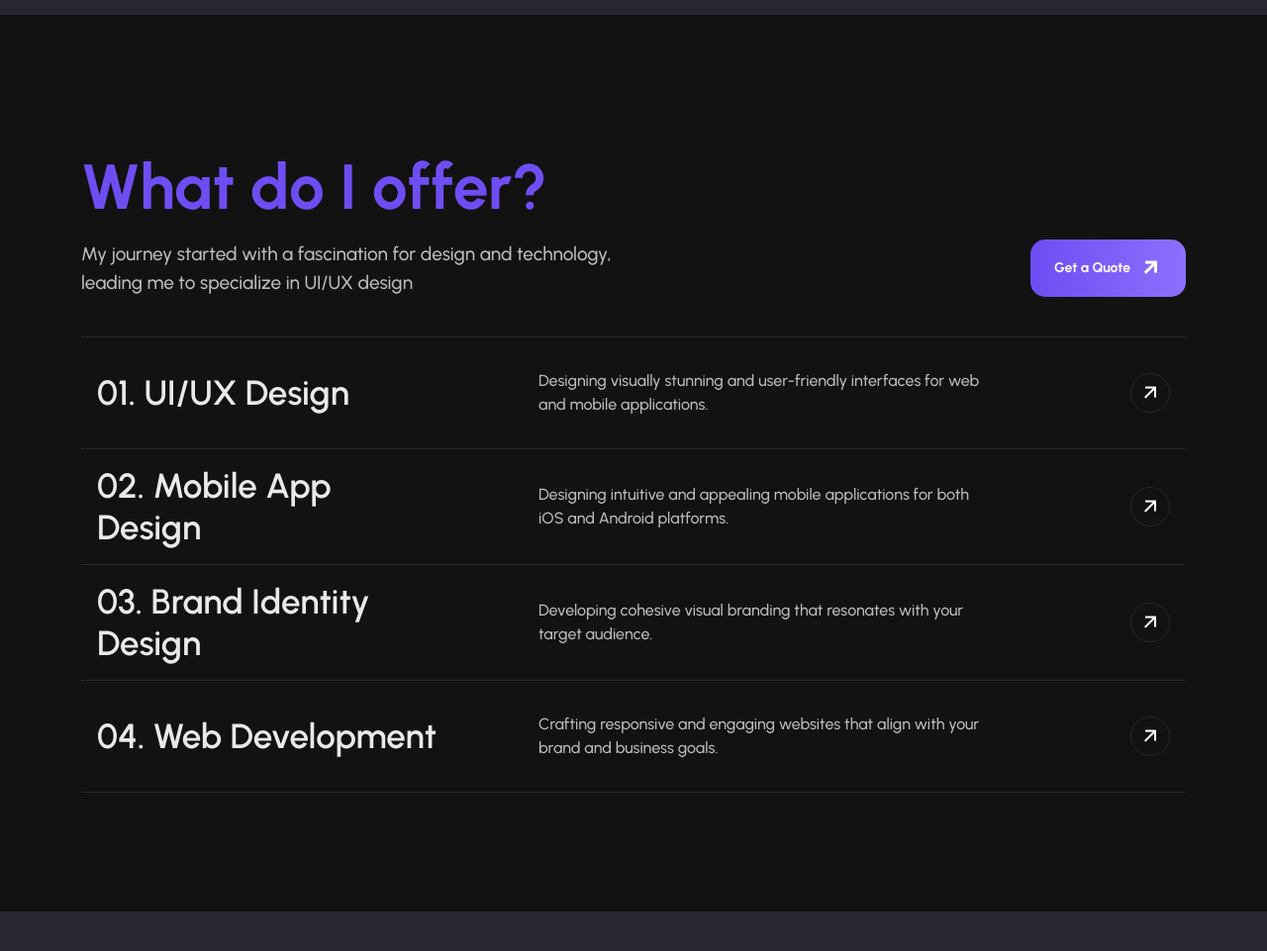
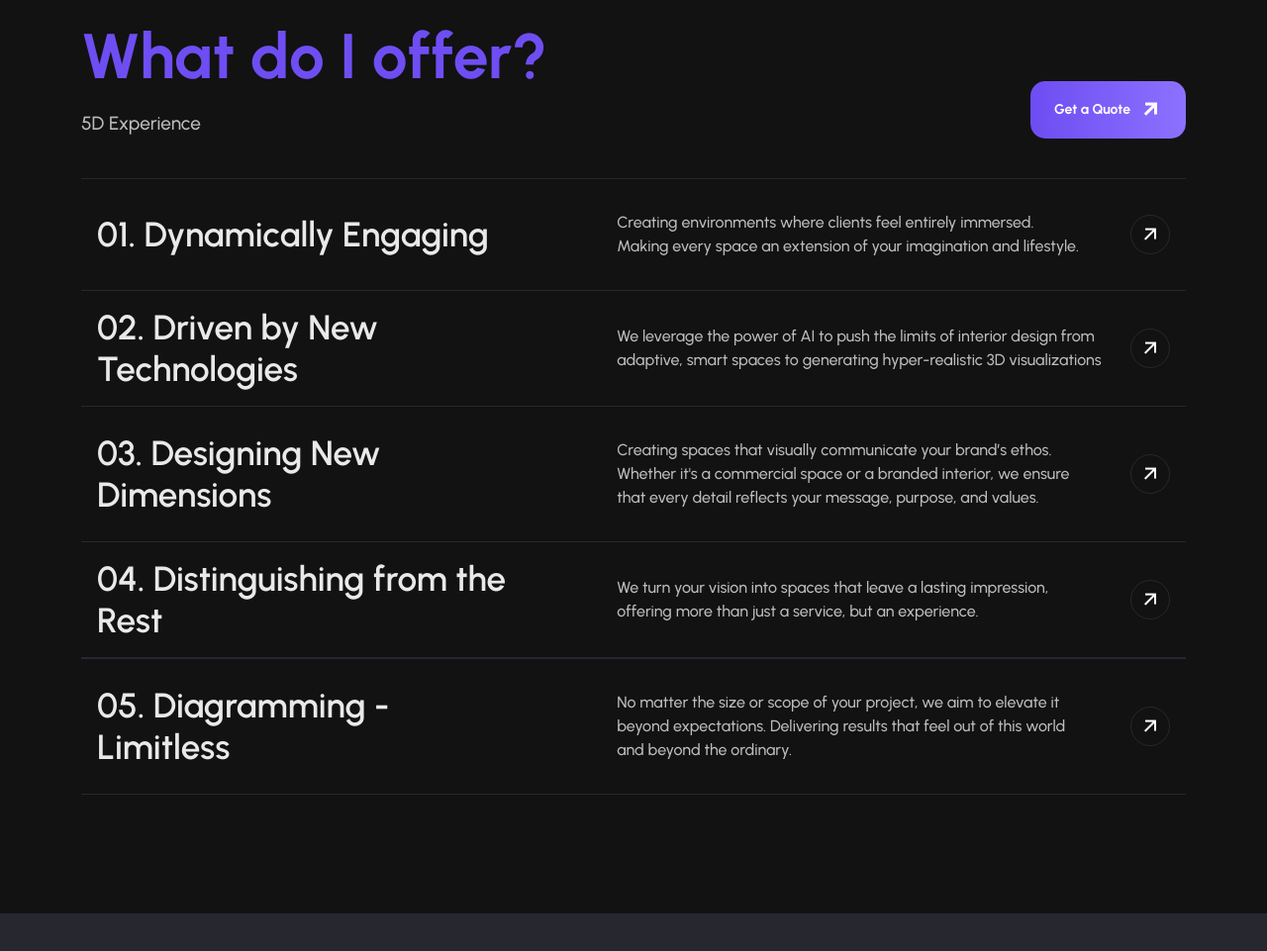
Before and after one commit to RaulHernandez99/BarbonArchDesign.github.io, a plain HTML site: page index.html in a window 1280 px wide. Shown: the part 1392-2353 px from the top of the page at 99% size. Drawn offline with Linux system fonts and the light colour scheme; files whose address does not match are found by name; a web font is replaced by a local one.

Commit message:
what do I offer updated
what do I offer updated

```diff
--- a/index.html
+++ b/index.html
@@ -338,7 +338,7 @@ the client in the service we provide them.</p>
                         <div class="col-lg-auto col-md-6">
                             <div class="counter-item-cover counter-item">
                                 <div class="content text-center mx-auto d-flex align-items-center">
-                                    <span class="ds-3 count text-primary fw-medium my-0">+<span class="odometer ds-1 text-dark fw-semibold">12</span></span>
+                                    <span class="ds-3 count text-primary fw-medium my-0">+<span class="odometer ds-1 text-dark fw-semibold">8</span></span>
                                     <div class="text-start ms-2">
                                         <p class="fs-5 mb-0 text-300">Year of</p>
                                         <p class="fs-5 mb-0 fw-bold">Experience</p>
@@ -349,7 +349,7 @@ the client in the service we provide them.</p>
                         <div class="col-lg-auto col-md-6">
                             <div class="counter-item-cover counter-item">
                                 <div class="content text-center mx-auto d-flex align-items-center">
-                                    <span class="ds-3 count text-primary fw-medium my-0">+<span class="odometer ds-1 text-dark fw-semibold">250</span></span>
+                                    <span class="ds-3 count text-primary fw-medium my-0">+<span class="odometer ds-1 text-dark fw-semibold">350</span></span>
                                     <div class="text-start ms-2">
                                         <p class="fs-5 mb-0 text-300">Projects</p>
                                         <p class="fs-5 mb-0 fw-bold">Completed</p>
@@ -360,7 +360,7 @@ the client in the service we provide them.</p>
                         <div class="col-lg-auto col-md-6">
                             <div class="counter-item-cover counter-item">
                                 <div class="content text-center mx-auto d-flex align-items-center">
-                                    <span class="ds-3 count text-primary fw-medium my-0">+<span class="odometer ds-1 text-dark fw-semibold">680</span></span>
+                                    <span class="ds-3 count text-primary fw-medium my-0">+<span class="odometer ds-1 text-dark fw-semibold">480</span></span>
                                     <div class="text-start ms-2">
                                         <p class="fs-5 mb-0 text-300">Satisfied</p>
                                         <p class="fs-5 mb-0 fw-bold">Happy Clients</p>
@@ -371,7 +371,7 @@ the client in the service we provide them.</p>
                         <div class="col-lg-auto col-md-6">
                             <div class="counter-item-cover counter-item">
                                 <div class="content text-center mx-auto d-flex align-items-center">
-                                    <span class="ds-3 count text-primary fw-medium my-0">+<span class="odometer ds-1 text-dark fw-semibold">18</span></span>
+                                    <span class="ds-3 count text-primary fw-medium my-0">+<span class="odometer ds-1 text-dark fw-semibold">5</span></span>
                                     <div class="text-start ms-2">
                                         <p class="fs-5 mb-0 text-300">Awards</p>
                                         <p class="fs-5 mb-0 fw-bold">Won Received</p>
@@ -390,9 +390,7 @@ the client in the service we provide them.</p>
                 <div class="row align-items-end">
                     <div class="col-lg-7 me-auto">
                         <h3 class="ds-3 mt-3 mb-3 text-primary">What do I offer?</h3>
-                        <span class="fs-5 fw-medium text-200">My journey started with a fascination for design and technology,
-                            <br>
-                            leading me to specialize in UI/UX design
+                        <span class="fs-5 fw-medium text-200">5D Experience
                         </span>
                     </div>
                     <div class="col-lg-auto">
@@ -406,16 +404,16 @@ the client in the service we provide them.</p>
                     <div class="col-12">
                         <div class="single-service-card-1 tg-img-reveal-item w-100 border-top border-900 p-3" data-fx="1" data-img="assets/imgs/services/services-1/img-1.png">
                             <div class="service-card-details d-lg-flex align-items-center">
-                                <h3 class="service-card-title w-lg-50 w-100 mb-0">
+                                <h3 class="service-card-title mb-0" style="width: 70%;">
                                     <a href="work-single.html">
                                         <span class="service-number">01.</span>
-                                        UI/UX Design
+                                        Dynamically Engaging
                                     </a>
                                 </h3>
                                 <a href="#" class="d-md-flex d-block ps-lg-10 align-items-center justify-content-end w-100">
                                     <p class="service-card-text my-3">
-                                        Designing visually stunning and user-friendly interfaces for web <br>
-                                        and mobile applications.
+                                        Creating environments where clients feel entirely immersed.<br>
+                                        Making every space an extension of your imagination and lifestyle.
                                     </p>
                                     <div class="service-card-icon icon-shape ms-auto icon-md rounded-circle border">
                                         <i class="ri-arrow-right-up-line"></i>
@@ -427,16 +425,16 @@ the client in the service we provide them.</p>
                     <div class="col-12">
                         <div class="single-service-card-1 tg-img-reveal-item w-100 border-top border-900 p-3" data-fx="1" data-img="assets/imgs/services/services-1/img-2.png">
                             <div class="service-card-details d-lg-flex align-items-center">
-                                <h3 class="service-card-title w-lg-50 w-100 mb-0">
+                                <h3 class="service-card-title mb-0" style="width: 70%;">
                                     <a href="work-single.html">
                                         <span class="service-number">02.</span>
-                                        Mobile App Design
+                                        Driven by New Technologies
                                     </a>
                                 </h3>
                                 <a href="#" class="d-md-flex d-block ps-lg-10 align-items-center justify-content-end w-100">
                                     <p class="service-card-text my-3">
-                                        Designing intuitive and appealing mobile applications for both <br>
-                                        iOS and Android platforms.
+                                        We leverage the power of AI to push the limits of interior design from<br>
+                                        adaptive, smart spaces to generating hyper-realistic 3D visualizations
                                     </p>
                                     <div class="service-card-icon icon-shape ms-auto icon-md rounded-circle border">
                                         <i class="ri-arrow-right-up-line"></i>
@@ -448,16 +446,17 @@ the client in the service we provide them.</p>
                     <div class="col-12">
                         <div class="single-service-card-1 tg-img-reveal-item w-100 border-top border-900 p-3" data-fx="1" data-img="assets/imgs/services/services-1/img-3.png">
                             <div class="service-card-details d-lg-flex align-items-center">
-                                <h3 class="service-card-title w-lg-50 w-100 mb-0">
+                                <h3 class="service-card-title mb-0" style="width: 70%;">
                                     <a href="work-single.html">
                                         <span class="service-number">03.</span>
-                                        Brand Identity Design
+                                        Designing New Dimensions
                                     </a>
                                 </h3>
                                 <a href="#" class="d-md-flex d-block ps-lg-10 align-items-center justify-content-end w-100">
                                     <p class="service-card-text my-3">
-                                        Developing cohesive visual branding that resonates with your <br>
-                                        target audience.
+                                        Creating spaces that visually communicate your brand’s ethos.<br>
+										Whether it's a commercial space or a branded interior, we ensure<br>
+                                        that every detail reflects your message, purpose, and values.
                                     </p>
                                     <div class="service-card-icon icon-shape ms-auto icon-md rounded-circle border">
                                         <i class="ri-arrow-right-up-line"></i>
@@ -469,16 +468,38 @@ the client in the service we provide them.</p>
                     <div class="col-12">
                         <div class="single-service-card-1 tg-img-reveal-item w-100 border-top border-900 p-3 border-bottom" data-fx="1" data-img="assets/imgs/services/services-1/img-4.png">
                             <div class="service-card-details d-lg-flex align-items-center">
-                                <h3 class="service-card-title w-lg-50 w-100 mb-0">
+                                <h3 class="service-card-title mb-0" style="width: 70%;">
                                     <a href="work-single.html">
                                         <span class="service-number">04.</span>
-                                        Web Development
+                                        Distinguishing from the Rest
                                     </a>
                                 </h3>
                                 <a href="#" class="d-md-flex d-block ps-lg-10 align-items-center justify-content-end w-100">
                                     <p class="service-card-text my-3">
-                                        Crafting responsive and engaging websites that align with your <br>
-                                        brand and business goals.
+                                        We turn your vision into spaces that leave a lasting impression,<br>
+                                        offering more than just a service, but an experience.
+                                    </p>
+                                    <div class="service-card-icon icon-shape ms-auto icon-md rounded-circle border">
+                                        <i class="ri-arrow-right-up-line"></i>
+                                    </div>
+                                </a>
+                            </div>
+                        </div>
+                    </div>
+                    <div class="col-12">
+                        <div class="single-service-card-1 tg-img-reveal-item w-100 border-top border-900 p-3 border-bottom" data-fx="1" data-img="assets/imgs/services/services-1/img-4.png">
+                            <div class="service-card-details d-lg-flex align-items-center">
+                                <h3 class="service-card-title mb-0" style="width: 70%;">
+                                    <a href="work-single.html">
+                                        <span class="service-number">05.</span>
+                                        Diagramming - Limitless
+                                    </a>
+                                </h3>
+                                <a href="#" class="d-md-flex d-block ps-lg-10 align-items-center justify-content-end w-100">
+                                    <p class="service-card-text my-3">
+                                        No matter the size or scope of your project, we aim to elevate it<br>
+                                        beyond expectations. Delivering results that feel out of this world<br>
+										and beyond the ordinary.
                                     </p>
                                     <div class="service-card-icon icon-shape ms-auto icon-md rounded-circle border">
                                         <i class="ri-arrow-right-up-line"></i>
```
